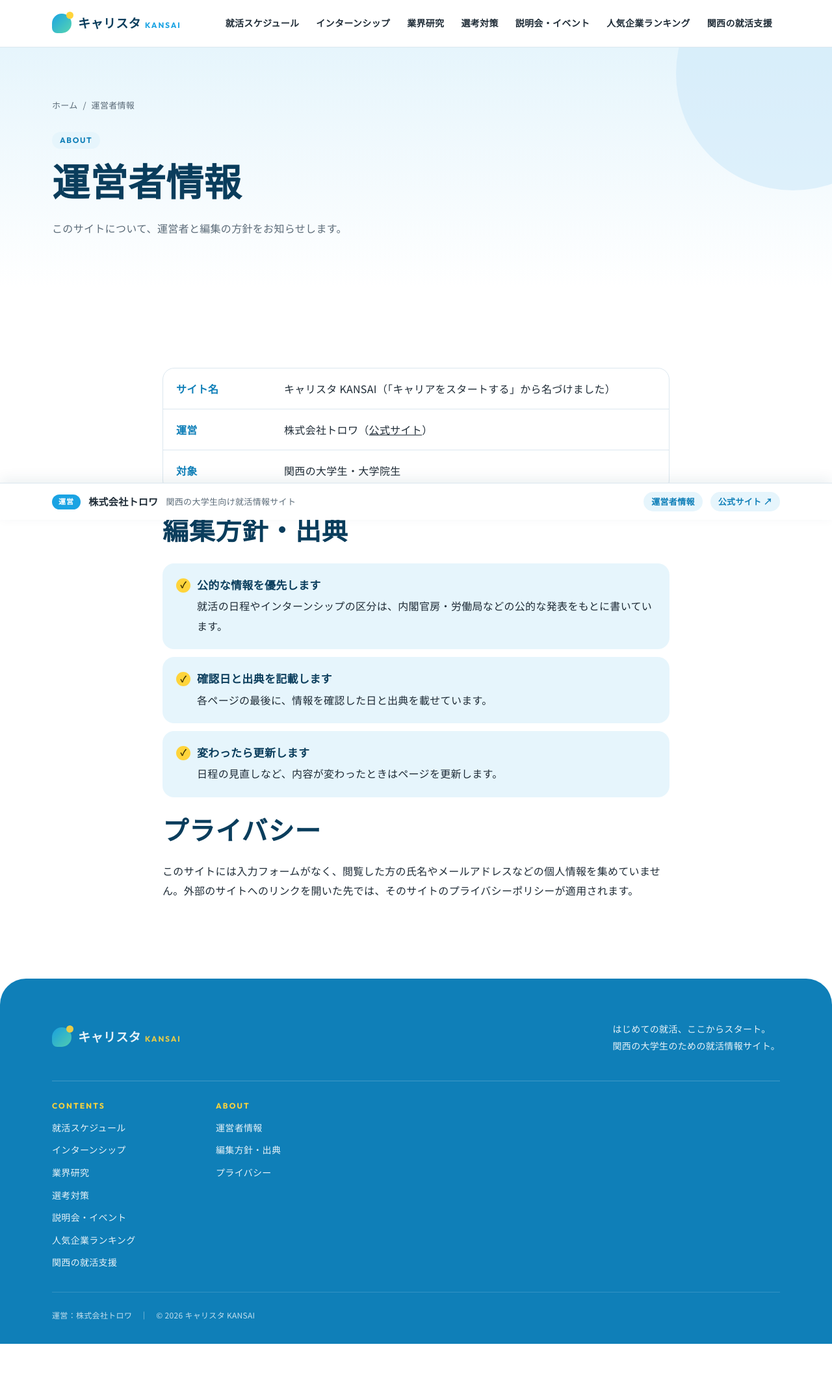
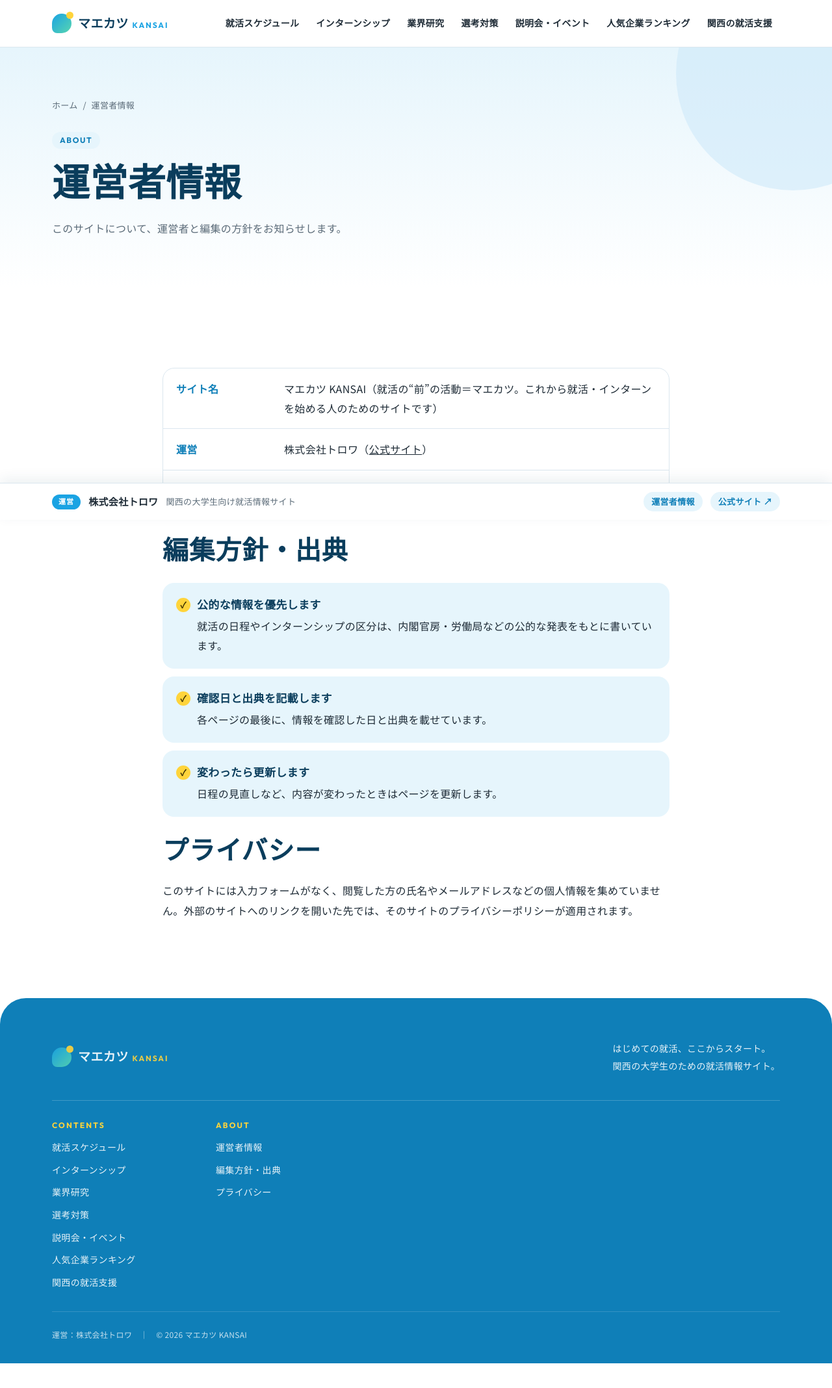
Before and after one commit to SHOPEI74/gakusei-career-kansai, a plain HTML site: page about.html in a window 1280 px wide. Shown: the whole page at 65% size. Drawn offline with Linux system fonts and the light colour scheme.

Commit message:
サイト名を「マエカツ KANSAI」に変更（旧：キャリスタ KANSAI）

```diff
--- a/about.html
+++ b/about.html
@@ -3,12 +3,12 @@
 <head>
 <meta charset="utf-8">
 <meta name="viewport" content="width=device-width,initial-scale=1,viewport-fit=cover">
-<title>運営者情報｜キャリスタ KANSAI</title>
-<meta name="description" content="キャリスタ KANSAI の運営者情報・編集方針・プライバシー。">
+<title>運営者情報｜マエカツ KANSAI</title>
+<meta name="description" content="マエカツ KANSAI の運営者情報・編集方針・プライバシー。">
 
 <link rel="canonical" href="https://shopei74.github.io/gakusei-career-kansai/about.html">
-<meta property="og:title" content="運営者情報｜キャリスタ KANSAI">
-<meta property="og:description" content="キャリスタ KANSAI の運営者情報・編集方針・プライバシー。">
+<meta property="og:title" content="運営者情報｜マエカツ KANSAI">
+<meta property="og:description" content="マエカツ KANSAI の運営者情報・編集方針・プライバシー。">
 <meta property="og:type" content="website">
 <link rel="preconnect" href="https://fonts.googleapis.com"><link rel="preconnect" href="https://fonts.gstatic.com" crossorigin><link rel="stylesheet" href="https://fonts.googleapis.com/css2?family=Outfit:wght@500;700;800&family=Noto+Sans+JP:wght@400;500;700&family=M+PLUS+Rounded+1c:wght@700;800;900&display=swap">
 <link rel="stylesheet" href="assets/style.css">
@@ -17,7 +17,7 @@
 <a class="skip" href="#main">本文へ移動</a>
 <header class="gh">
   <div class="wrap gh__in">
-    <a class="logo" href="index.html"><span class="logo__mark" aria-hidden="true"></span><span class="logo__t">キャリスタ<b>KANSAI</b></span></a>
+    <a class="logo" href="index.html"><span class="logo__mark" aria-hidden="true"></span><span class="logo__t">マエカツ<b>KANSAI</b></span></a>
     <nav class="gnav" aria-label="メインメニュー"><ul><li><a href="schedule.html">就活スケジュール</a></li><li><a href="internship.html">インターンシップ</a></li><li><a href="industry.html">業界研究</a></li><li><a href="prep.html">選考対策</a></li><li><a href="event.html">説明会・イベント</a></li><li><a href="ranking.html">人気企業ランキング</a></li><li><a href="support.html">関西の就活支援</a></li></ul></nav>
     <details class="mnav"><summary aria-label="メニューを開く"><span></span><span></span><span></span></summary>
       <div class="mnav__panel"><ul><li><a href="schedule.html"><small>SCHEDULE</small>就活スケジュール</a></li><li><a href="internship.html"><small>INTERNSHIP</small>インターンシップ</a></li><li><a href="industry.html"><small>INDUSTRY</small>業界研究</a></li><li><a href="prep.html"><small>PREPARATION</small>選考対策</a></li><li><a href="event.html"><small>EVENT</small>説明会・イベント</a></li><li><a href="ranking.html"><small>RANKING</small>人気企業ランキング</a></li><li><a href="support.html"><small>SUPPORT</small>関西の就活支援</a></li><li><a href="about.html"><small>ABOUT</small>運営者情報</a></li></ul></div>
@@ -31,7 +31,7 @@
 </div></section>
 <section class="sec"><div class="wrap narrow">
   <dl class="dl">
-    <div><dt>サイト名</dt><dd>キャリスタ KANSAI（「キャリアをスタートする」から名づけました）</dd></div>
+    <div><dt>サイト名</dt><dd>マエカツ KANSAI（就活の“前”の活動＝マエカツ。これから就活・インターンを始める人のためのサイトです）</dd></div>
     <div><dt>運営</dt><dd>株式会社トロワ（<a href="https://trois3.co.jp/" target="_blank" rel="noopener">公式サイト</a>）</dd></div>
     <div><dt>対象</dt><dd>関西の大学生・大学院生</dd></div>
   </dl>
@@ -48,14 +48,14 @@
 <footer class="gf">
   <div class="wrap">
     <div class="gf__top">
-      <a class="logo logo--inv" href="index.html"><span class="logo__mark" aria-hidden="true"></span><span class="logo__t">キャリスタ<b>KANSAI</b></span></a>
+      <a class="logo logo--inv" href="index.html"><span class="logo__mark" aria-hidden="true"></span><span class="logo__t">マエカツ<b>KANSAI</b></span></a>
       <p class="gf__lead">はじめての就活、ここからスタート。<br>関西の大学生のための就活情報サイト。</p>
     </div>
     <div class="gf__cols">
       <div><p class="gf__h">CONTENTS</p><ul><li><a href="schedule.html">就活スケジュール</a></li><li><a href="internship.html">インターンシップ</a></li><li><a href="industry.html">業界研究</a></li><li><a href="prep.html">選考対策</a></li><li><a href="event.html">説明会・イベント</a></li><li><a href="ranking.html">人気企業ランキング</a></li><li><a href="support.html">関西の就活支援</a></li></ul></div>
       <div><p class="gf__h">ABOUT</p><ul><li><a href="about.html">運営者情報</a></li><li><a href="about.html#policy">編集方針・出典</a></li><li><a href="about.html#privacy">プライバシー</a></li></ul></div>
     </div>
-    <p class="gf__copy">運営：株式会社トロワ　｜　© 2026 キャリスタ KANSAI</p>
+    <p class="gf__copy">運営：株式会社トロワ　｜　© 2026 マエカツ KANSAI</p>
   </div>
 </footer>
 <div class="opbar" role="contentinfo" aria-label="運営者"><div class="wrap opbar__in"><span class="opbar__k">運営</span><b>株式会社トロワ</b><span class="opbar__t">関西の大学生向け就活情報サイト</span><a href="about.html">運営者情報</a><a href="https://trois3.co.jp/" target="_blank" rel="noopener">公式サイト ↗</a></div></div>
```
Also changed, not shown: event.html (+5 -5 lines), index.html (+5 -5 lines), industry.html (+5 -5 lines), internship.html (+5 -5 lines), prep.html (+5 -5 lines), ranking.html (+5 -5 lines), schedule.html (+5 -5 lines), support.html (+5 -5 lines).
